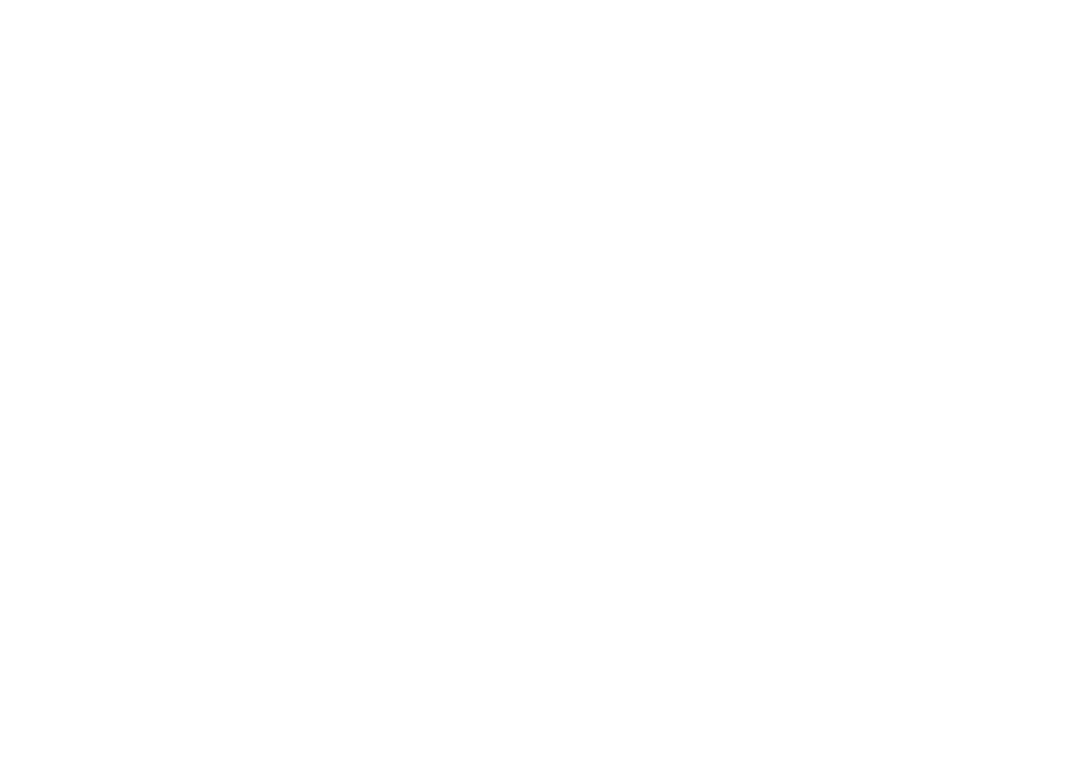
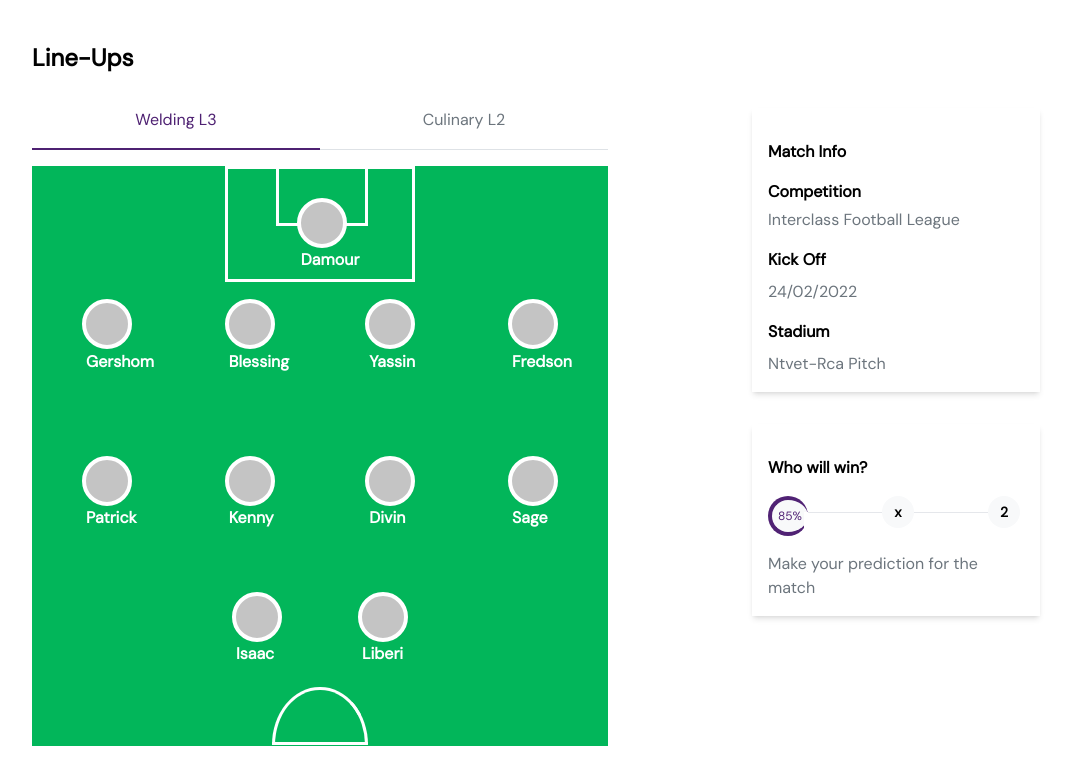
Before and after one commit to claranceliberi/luckyscore, a Vue app: page /match/1 in a window 1280 px wide. Before the commit this address had no page. Shown: the top 784 px of the page, without its empty margins (32-1101 px from the left). Built offline with nearby package versions, Linux system fonts and the light colour scheme; a web font is replaced by a local one.

Commit message:
(feat): lineups

```diff
--- /dev/null
+++ b/src/components/MatchView/MatchInfo.vue
@@ -0,0 +1,21 @@
+<script setup lang="ts"></script>
+
+<template>
+  <div class="bg-white shadow-md p-4">
+    <h1 class="font-black mt-4 mb-2">Match Info</h1>
+    <h2 class="font-semibold mt-4 mb-1">Competition</h2>
+    <p>Interclass Football League</p>
+
+    <h1 class="font-black mt-4 mb-2">Kick Off</h1>
+    <p>24/02/2022</p>
+
+    <h1 class="font-black mt-4 mb-2">Stadium</h1>
+    <p>Ntvet-Rca Pitch</p>
+  </div>
+</template>
+
+<style scoped>
+  p {
+    color: #6c757d;
+  }
+</style>
--- /dev/null
+++ b/src/components/MatchView/MatchPrediction.vue
@@ -0,0 +1,50 @@
+<script setup lang="ts"></script>
+
+<template>
+  <div class="bg-white shadow-md p-4 my-8">
+    <h1 class="font-black mt-4 mb-2">Who will win?</h1>
+    <div class="flex my-4 items-end">
+      <div
+        class="prediction__percentage p-1 text-xs w-10 h-10 flex items-center justify-center"
+      >
+        85%
+      </div>
+      <div class="bg-white h-6 flex-1 -ml-1 px-1">
+        <div class="flex items-center h-12 -mt-6">
+          <hr class="flex-1" />
+          <div
+            class="rounded-full font-bold text-sm rounded-circle p-2 w-8 h-8"
+          >
+            x
+          </div>
+          <hr class="flex-1" />
+          <div
+            class="rounded-full font-bold text-sm rounded-circle p-2 w-8 h-8"
+          >
+            2
+          </div>
+        </div>
+      </div>
+    </div>
+    <p>Make your prediction for the match</p>
+  </div>
+</template>
+
+<style scoped>
+  p {
+    color: #6c757d;
+  }
+  .prediction__percentage {
+    border-radius: 50%;
+    border: 4px solid #502274;
+    color: #502274;
+    background: #f8f9fa;
+    border-right: none;
+  }
+  .rounded-circle {
+    background: #f8f9fa;
+    display: flex;
+    justify-content: center;
+    align-items: center;
+  }
+</style>
--- a/src/router/index.ts
+++ b/src/router/index.ts
@@ -1,6 +1,8 @@
 import FormationsVue from "@/views/FormationsView.vue";
 import { createWebHistory, createRouter } from "vue-router";
 import Home from "~/views/HomeView.vue";
+import MatchView from "~/views/MatchView.vue";
+
 const routes = [
   {
     path: "/",
@@ -12,6 +14,11 @@ const routes = [
     name: "About",
     component: FormationsVue,
   },
+  {
+    path: "/match/:id",
+    name: "Match",
+    component: MatchView,
+  },
 ];
 
 const router = createRouter({
--- /dev/null
+++ b/src/views/MatchView.vue
@@ -0,0 +1,66 @@
+<template>
+  <div class="match__container md:mx-16 mb-4">
+    <h1 className="header mx-12 md:mx-0">Line-Ups</h1>
+    <div class="flex flex-col md:flex-row gap-8 md:gap-0 mt-8">
+      <div class="w-full md:w-1/2">
+        <div class="teams__header flex">
+          <div class="active w-1/2 pb-4">
+            <p>Welding L3</p>
+          </div>
+          <div class="w-1/2 pb-4">
+            <p>Culinary L2</p>
+          </div>
+        </div>
+        <div class="forms mt-4">
+          <FourFourTwo></FourFourTwo>
+        </div>
+      </div>
+      <div
+        class="w-full md:w-1/2 flex flex-col md:flex-row justify-center gap-8 md:gap-"
+      >
+        <div class="w-full md:w-1/2">
+          <MatchInfo></MatchInfo>
+          <MatchPrediction></MatchPrediction>
+        </div>
+      </div>
+    </div>
+  </div>
+</template>
+
+<script setup lang="" ts>
+  import MatchInfo from "@/components/MatchView/MatchInfo.vue";
+  import MatchPrediction from "@/components/MatchView/MatchPrediction.vue";
+  import FourFourTwo from "@/components/FourFourTwo.vue";
+</script>
+
+<style scoped>
+  .header {
+    font-size: 1.5em;
+    font-weight: bold;
+    margin-bottom: 20px;
+    margin-top: 40px;
+  }
+
+  .teams__header > div {
+    color: #6c757d;
+    border-bottom: 1px solid #dee2e6;
+    cursor: pointer;
+  }
+
+  .teams__header .active {
+    color: #4e2172;
+    border-bottom: 2px solid #4e2172;
+  }
+  .teams__header p {
+    text-align: center;
+  }
+
+  .forms {
+    gap: 20px;
+    display: flex;
+    flex-direction: row;
+    justify-content: space-around;
+    align-items: center;
+    flex-wrap: wrap;
+  }
+</style>
```
